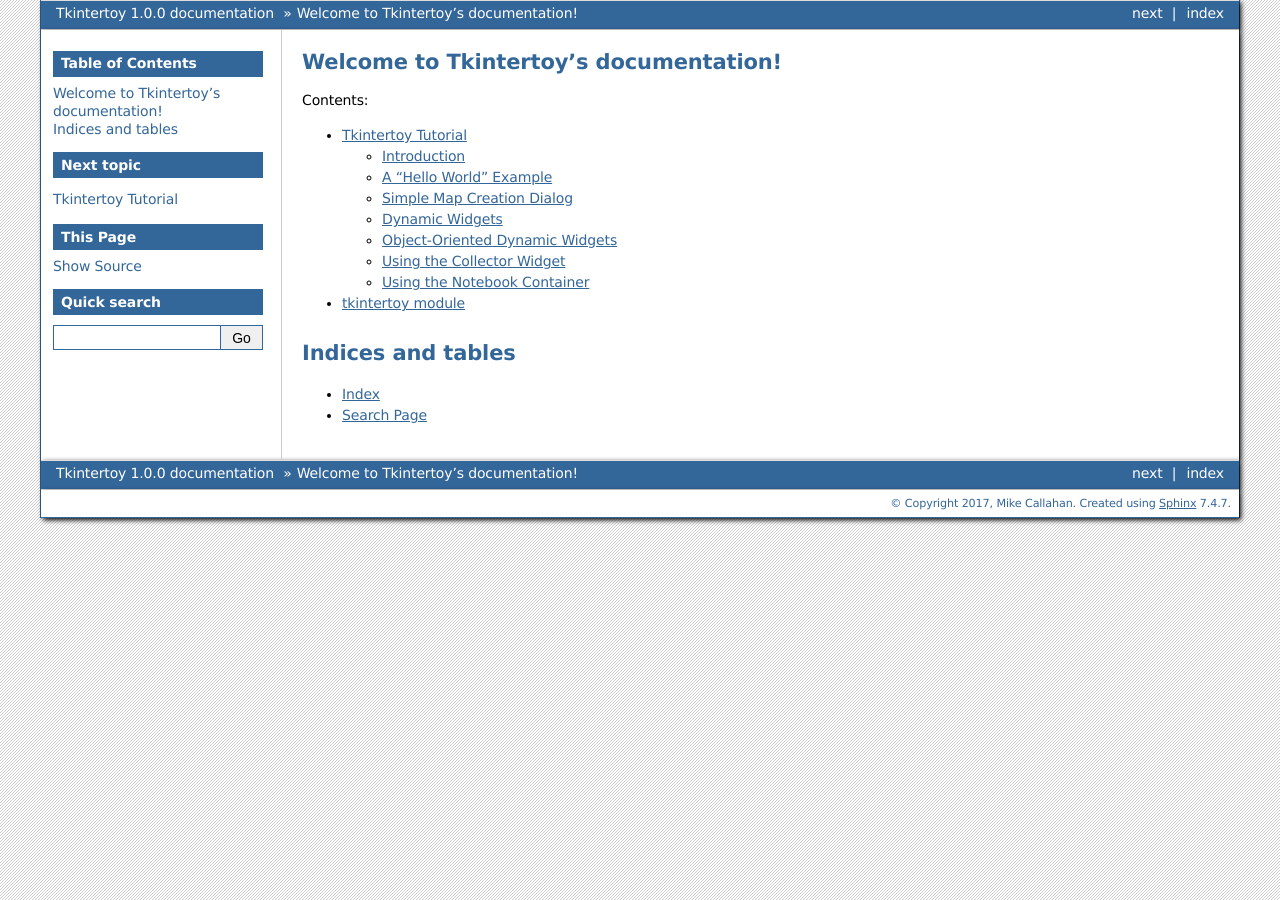
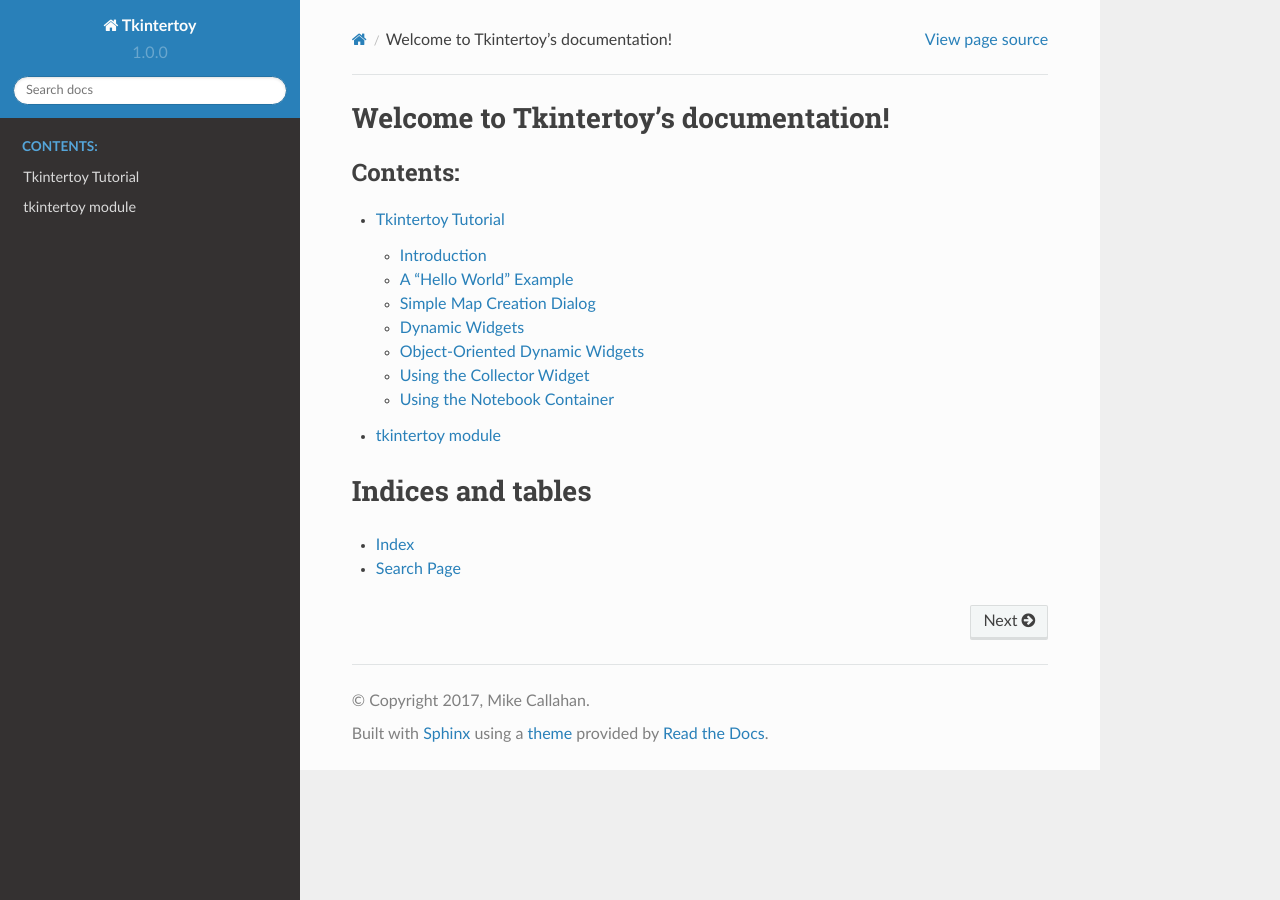
Before and after one commit to mcalla314/tkintertoy, a Sphinx documentation site: the page built from docs/index.rst, in a window 1280 px wide. Built offline with Sphinx 7.4.7 and the Read the Docs theme 2.0.0, drawn with Linux system fonts in a browser that asks for light colours.

Commit message:
added highlight_language to turn on syntax highlighting

```diff
--- a/docs/conf.py
+++ b/docs/conf.py
@@ -70,6 +70,9 @@
 # Usually you set "language" from the command line for these cases.
 language = None
 
+# added to turn on syntax highlighting
+highlight_language='python3'
+
 # List of patterns, relative to source directory, that match files and
 # directories to ignore when looking for source files.
 # This patterns also effect to html_static_path and html_extra_path
@@ -87,8 +90,8 @@
 # The theme to use for HTML and HTML Help pages.  See the documentation for
 # a list of builtin themes.
 #
-#html_theme = 'sphinx_rtd_theme'
-html_theme = 'bizstyle'
+html_theme = 'sphinx_rtd_theme'
+#html_theme = 'bizstyle'
 
 # Theme options are theme-specific and customize the look and feel of a theme
 # further.  For a list of options available for each theme, see the
```
